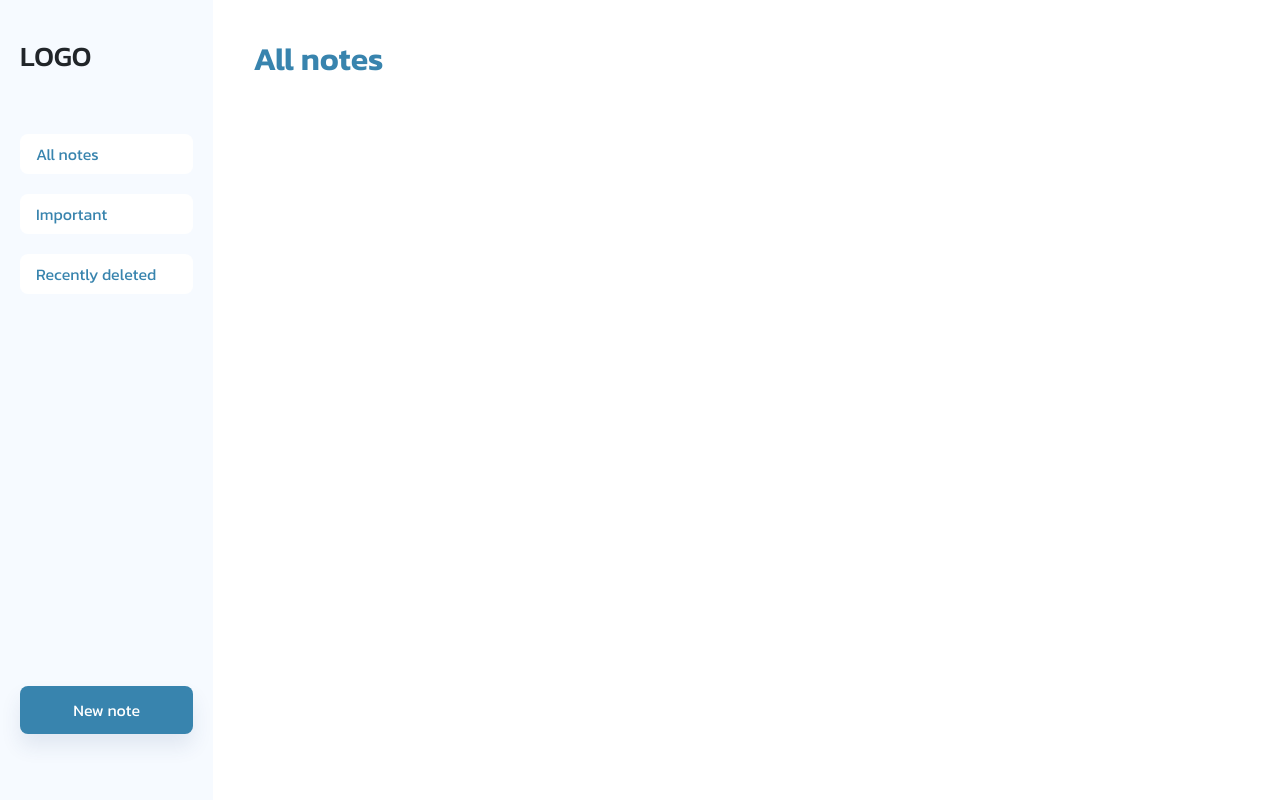
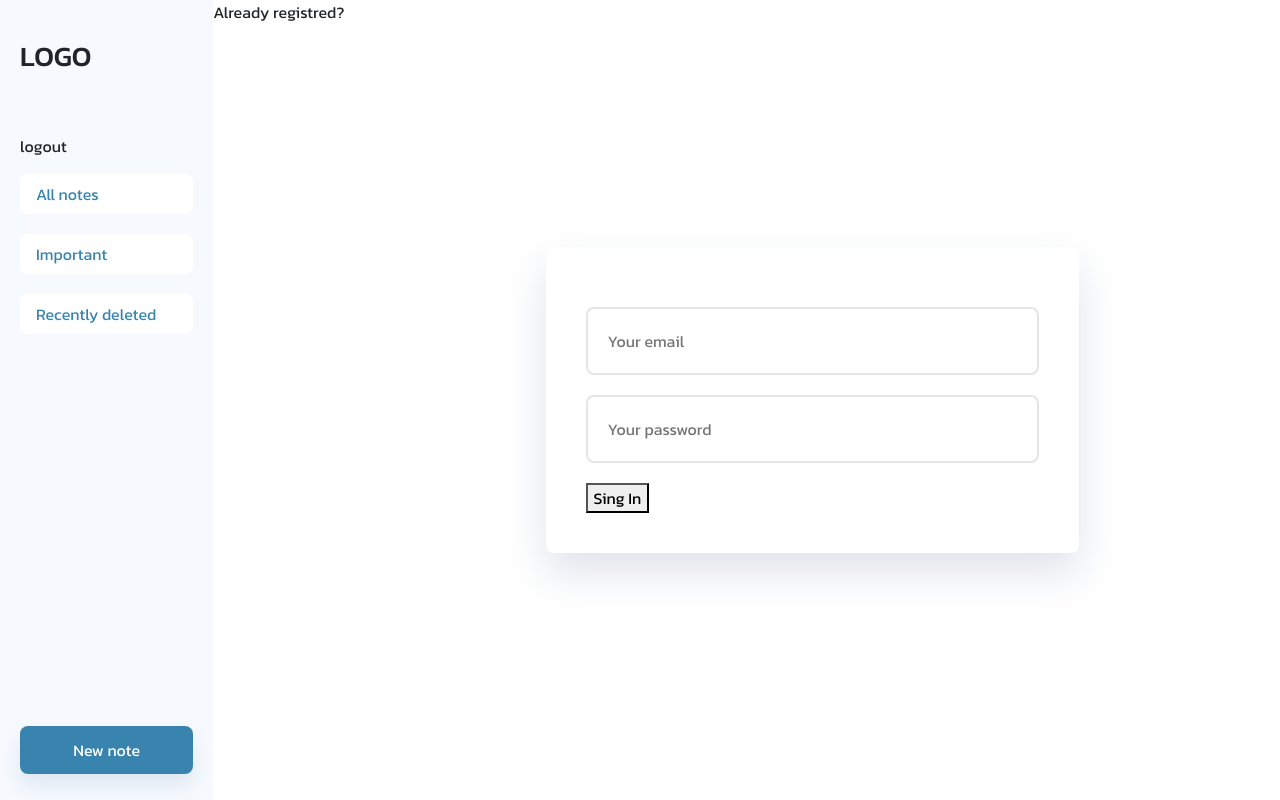
Before and after one commit to eugeneqg/notes, a React (Create React App) app: page / in a window 1280 px wide. Built offline with nearby package versions, Linux system fonts and the light colour scheme; no server answers.

Commit message:
added mvp

```diff
--- a/package.json
+++ b/package.json
@@ -7,10 +7,12 @@
     "@testing-library/react": "^13.4.0",
     "@testing-library/user-event": "^13.5.0",
     "bootstrap": "^5.3.1",
+    "firebase": "^10.1.0",
     "react": "^18.2.0",
     "react-bootstrap": "^2.8.0",
     "react-bootstrap-icons": "^1.10.3",
     "react-dom": "^18.2.0",
+    "react-firebase-hooks": "^5.1.1",
     "react-router": "^6.14.2",
     "react-router-dom": "^6.14.2",
     "react-scripts": "5.0.1",
--- a/src/app/App.js
+++ b/src/app/App.js
@@ -1,31 +1,63 @@
 import "./App.css";
 import { Row, Col } from "react-bootstrap";
 import SideMenu from "../component/side-menu/side-menu";
-import { Routes, Route } from 'react-router-dom';
+import { Routes, Route, redirect } from 'react-router-dom';
 import MainPage from "../pages/main-page/main-page";
 import ImportantPage from "../pages/important-page/important-page";
 import RecentlyDeleted from "../pages/recently-deleted-page/recently-deleted-page";
 import React from "react";
 import CreateModal from "../component/create-modal/create-modal";
+import LoginPage from "../pages/login-page/login-page";
+import { useAuthState } from "react-firebase-hooks/auth";
+import { auth, collection, db } from "../firebase";
+import { query, where, getDocs } from "firebase/firestore";
+
+
 
 function App() {
+
   const [isModalOpen, setModalOpen] = React.useState(false);
+  const [user, loading, error] = useAuthState(auth);
+  const [data, setData] = React.useState([]);
 
   React.useEffect(() => {
     isModalOpen ? document.querySelector("body").style.overflow = "hidden" : document.querySelector("body").style.overflow = "auto";
-  }, [isModalOpen])
+
+    if (user) {
+      (async () => {
+        const filteredNotes = [];
+        const notesRef = await collection(db, "notes");
+        const q = query(notesRef, where("uid", "==", `${user.uid}`));
+
+        const querySnapshot = await getDocs(q);
+        querySnapshot.forEach(i => filteredNotes.push(i.data()));
+        setData(filteredNotes);
+      })();
+
+    } else {
+      redirect("/");
+    }
+
+  }, [isModalOpen, user]);
+
+  if (loading) {
+    return (
+      <p>loading</p>
+    )
+  }
 
   return (
     <div>
       {isModalOpen ? <CreateModal setModalOpen={setModalOpen}/> : null}
       <Row className="gx-0">
         <Col md={2} className="p-0">
-          <SideMenu setModalOpen={setModalOpen}/>
+          <SideMenu setModalOpen={setModalOpen} setData={setData}/>
         </Col>
         <Col className="p-0">
           <Routes>
-            <Route path="/" element={<MainPage/>}/>
-            <Route path="/important" element={<ImportantPage/>}/>
+            <Route path="/" element={<LoginPage/>}/>
+            <Route path="/all" element={<MainPage data={data}/>}/>
+            <Route path="/important" element={<ImportantPage data={data}/>}/>
             <Route path="/deleted" element={<RecentlyDeleted/>}/>
           </Routes>
         </Col>
--- a/src/component/side-menu/side-menu.js
+++ b/src/component/side-menu/side-menu.js
@@ -1,19 +1,38 @@
 import { CreateButton, MenuButton } from "../small-components/small-components";
-import { NavLink } from "react-router-dom";
+import { NavLink, useNavigate } from "react-router-dom";
+import { useAuthState } from "react-firebase-hooks/auth";
+import { auth } from "../../firebase";
+import { logout } from "../../firebase";
 import "./side-menu.sass";
+import React from "react";
 
-const SideMenu = ({setModalOpen}) => {
+const SideMenu = ({setModalOpen, setData}) => {
+
+    const navigate = useNavigate();
+    const [user, loading, error] = useAuthState(auth);
 
     const handler = () => {
         setModalOpen(true);
     }
 
+    const logOut = () => {
+        setData([])
+        logout();
+    }
+
+    React.useEffect(() => {
+        if (!user) {
+            navigate("/")
+        }
+    }, [user, navigate])
+
     return (
         <div className="side-menu">
             <h3>LOGO</h3>
+            <p onClick={logOut}>logout</p>
             <div className="buttons">
                 <div className="menu-buttons">
-                    <NavLink to={"/"}><MenuButton name={"All notes"}/></NavLink>
+                    <NavLink to={"/all"}><MenuButton name={"All notes"}/></NavLink>
                     <NavLink to={"important"}><MenuButton name={"Important"}/></NavLink>
                     <NavLink to={"deleted"}><MenuButton name={"Recently deleted"}/></NavLink>
                 </div>
--- /dev/null
+++ b/src/firebase.js
@@ -0,0 +1,91 @@
+import { initializeApp } from "firebase/app";
+import { GoogleAuthProvider, getAuth, signInWithPopup, signInWithEmailAndPassword, createUserWithEmailAndPassword, sendPasswordResetEmail, signOut } from "firebase/auth";
+import { getFirestore, query, getDocs, collection, where, addDoc } from "firebase/firestore";
+
+const firebaseConfig = {
+    apiKey: "AIzaSyAshcSmLMWX6PfrfyJ65cWaWvSZoHKRxXk",
+    authDomain: "notes-app-qg.firebaseapp.com",
+    projectId: "notes-app-qg",
+    storageBucket: "notes-app-qg.appspot.com",
+    messagingSenderId: "88949899381",
+    appId: "1:88949899381:web:b4657285febbfaad10f83c",
+    measurementId: "G-4P6LFV48R2"
+  };
+
+const app = initializeApp(firebaseConfig)
+const auth = getAuth(app);
+
+const db = await getFirestore(app);
+const googleProvider = new GoogleAuthProvider();
+
+const signInWithGoogle = async () => {
+
+  try {
+    const res = await signInWithPopup(auth, googleProvider);
+    const user = res.user;
+    const q = query(collection(db, "users"), where("uid", "==", user.uid));
+    const docs = await getDocs(q);
+    if (docs.docs.length === 0) {
+      await addDoc(collection(db, "users"), {
+        uid: user.uid,
+        name: user.displayName,
+        authProvider: "google",
+        email: user.email,
+      });
+    }
+  } catch (err) {
+    console.error(err);
+    alert(err.message);
+  }
+
+};
+
+const logInWithEmailAndPassword = async (email, password) => {
+
+    try {
+      await signInWithEmailAndPassword(auth, email, password);
+
+    } catch (err) {
+      console.error(err);
+      alert(err.message);
+    }
+
+};
+
+const registerWithEmailAndPassword = async (name, email, password) => {
+
+    try {
+      const res = await createUserWithEmailAndPassword(auth, email, password);
+      const user = res.user;
+      await addDoc(collection(db, "users"), {
+        uid: user.uid,
+        name,
+        authProvider: "local",
+        email,
+      });
+    } catch (err) {
+      console.error(err);
+      alert(err.message);
+    }
+
+};
+
+const sendPasswordReset = async (email) => {
+
+    try {
+      await sendPasswordResetEmail(auth, email);
+      alert("Password reset link sent!");
+    } catch (err) {
+      console.error(err);
+      alert(err.message);
+    }
+
+};
+
+const logout = () => {
+
+    signOut(auth);
+
+};
+
+export { auth, signInWithGoogle, logInWithEmailAndPassword, registerWithEmailAndPassword, sendPasswordReset, logout, db, collection };
--- a/src/pages/important-page/important-page.js
+++ b/src/pages/important-page/important-page.js
@@ -1,11 +1,31 @@
 import "./important-page.sass";
 import { Row } from "react-bootstrap";
 
-const ImportantPage = () => {
+const ImportantPage = ({data}) => {
+
+    const showData = () => {
+
+        const filtered = data.filter(note => note.important === true);
+        console.log(filtered)
+
+        if (!filtered.length) {
+            return (
+                <p>No notes</p>
+            )
+        } else {
+            return filtered.map(note => {
+                return (
+                    <p>{note.text}</p>
+                )
+            })
+        }
+    }
+
     return (
         <div className="main-part">
             <Row className="">
                 <h1>Important</h1>
+                {showData()}
             </Row>
         </div>
     )
--- /dev/null
+++ b/src/pages/login-page/login-page.js
@@ -0,0 +1,60 @@
+import "./login-page.sass";
+import { auth, logInWithEmailAndPassword, signInWithGoogle, registerWithEmailAndPassword } from "../../firebase";
+import { useAuthState } from "react-firebase-hooks/auth";
+import { NavLink, useNavigate } from "react-router-dom";
+import React from "react";
+
+const LoginPage = () => {
+
+    const [email, setEmail] = React.useState("");
+    const [isNew, setNew] = React.useState(false);
+    const [password, setPassword] = React.useState("");
+    const [user, loading, error] = useAuthState(auth);
+    const [name, setName] = React.useState("");
+    const navigate = useNavigate();
+
+    const register = () => {
+        if (!name) alert("Please enter name");
+        registerWithEmailAndPassword(name, email, password);
+      };
+
+    React.useEffect(() => {
+        if (loading) {
+          return;
+        }
+        if (user) navigate("/all");
+      }, [user, loading, navigate, isNew]);
+
+    return (
+        <div className="login-page">
+            <div>
+                <p onClick={() => setNew(!isNew)}>Already registred?</p>
+            </div>
+            {isNew ? <NewUser name={name} setName={setName} email={email} setEmail={setEmail} password={password} setPassword={setPassword} register={register}/> : <ExistingUser email={email} setEmail={setEmail} password={password} setPassword={setPassword} logInWithEmailAndPassword={logInWithEmailAndPassword}/>}
+        </div>
+    )
+}
+
+export default LoginPage;
+
+const NewUser = ({name, setName, email, setEmail, password, setPassword, register}) => {
+    return (
+        <div className="login-page__login">
+            <input className="login-page__input" type="text" placeholder="Your name" value={name} onChange={(e) => setName(e.target.value)}></input>
+            <input className="login-page__input" type="email" placeholder="Your email" value={email} onChange={(e) => setEmail(e.target.value)}></input>
+            <input className="login-page__input" type="password" placeholder="Your password" value={password} onChange={(e) => setPassword(e.target.value)}></input>
+            <button onClick={register}>Sing In</button>
+        </div>
+    )
+}
+
+const ExistingUser = ({email, setEmail, password, setPassword, logInWithEmailAndPassword}) => {
+    return (
+
+            <div className="login-page__login">
+                <input className="login-page__input" type="email" placeholder="Your email" value={email} onChange={(e) => setEmail(e.target.value)}></input>
+                <input className="login-page__input" type="password" placeholder="Your password" value={password} onChange={(e) => setPassword(e.target.value)}></input>
+                <button onClick={() => logInWithEmailAndPassword(email, password)}>Sing In</button>
+            </div>
+    )
+}
--- /dev/null
+++ b/src/pages/login-page/login-page.sass
@@ -0,0 +1,33 @@
+@import "../../utilities/_variables"
+
+.login-page
+    display: flex
+    width: 100%
+    height: 100vh
+
+    background-color: $white
+
+.login-page__login
+    position: relative
+    display: flex
+    flex-wrap: wrap
+    align-content: center
+    gap: 20px
+
+    width: 50%
+    height: fit-content
+
+    margin: auto
+    padding: 60px 40px 40px 40px
+
+    border-radius: 8px
+    background-color: $white
+    box-shadow: 0px 20px 40px 0px rgba(38, 65, 116, 0.15)
+
+.login-page__input
+    width: 100%
+
+    padding: 20px
+
+    border-radius: 8px
+    border: 2px solid rgba(0, 0, 0, 0.10)
--- a/src/pages/main-page/main-page.js
+++ b/src/pages/main-page/main-page.js
@@ -1,12 +1,28 @@
 import "./main-page.sass";
 import { Row } from "react-bootstrap";
+import React from "react";
 
-const MainPage = () => {
+const MainPage = ({data}) => {
+
+    const showData = () => {
+        if (!data.length) {
+            return (
+                <p>No notes</p>
+            )
+        } else {
+            return data.map(note => {
+                return (
+                    <p>{note.text}</p>
+                )
+            })
+        }
+    }
 
     return (
         <div className="main-part">
             <Row className="">
                 <h1>All notes</h1>
+                {showData()}
             </Row>
         </div>
     )
```
Also changed, not shown: src/component/create-modal/create-modal.js (+34 -4 lines), 1 other file (tests, documents, lock files or other folders).
